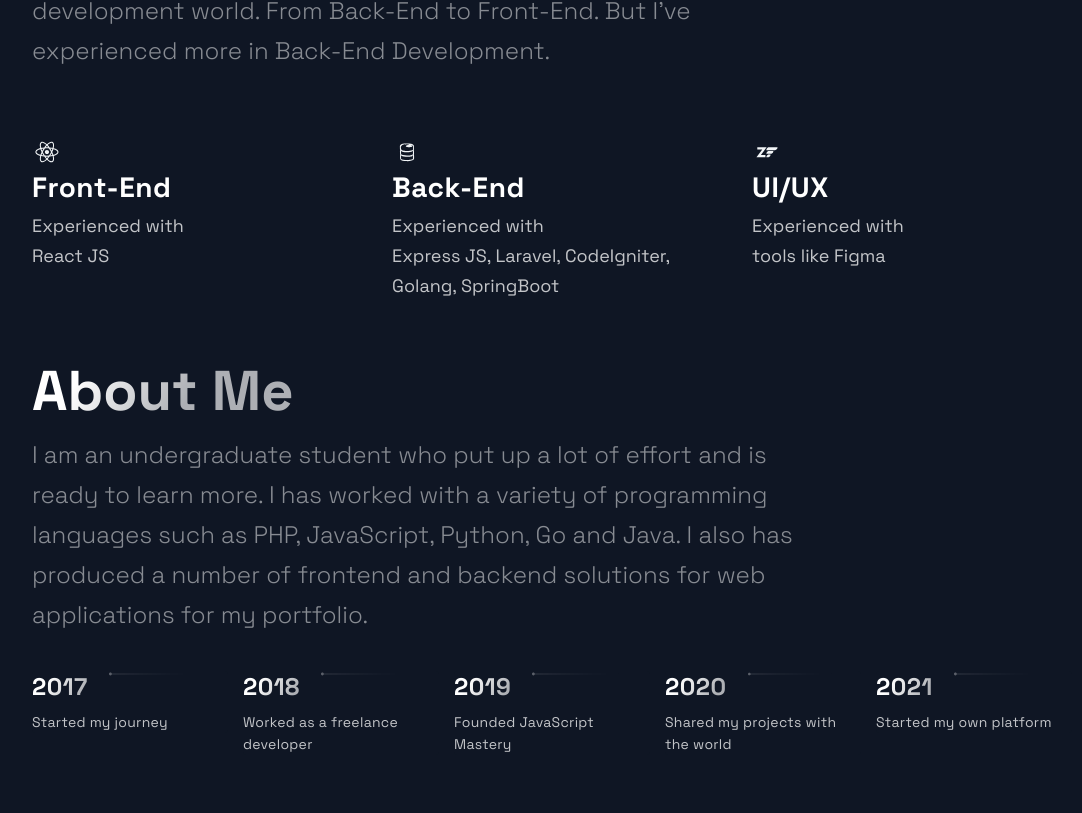
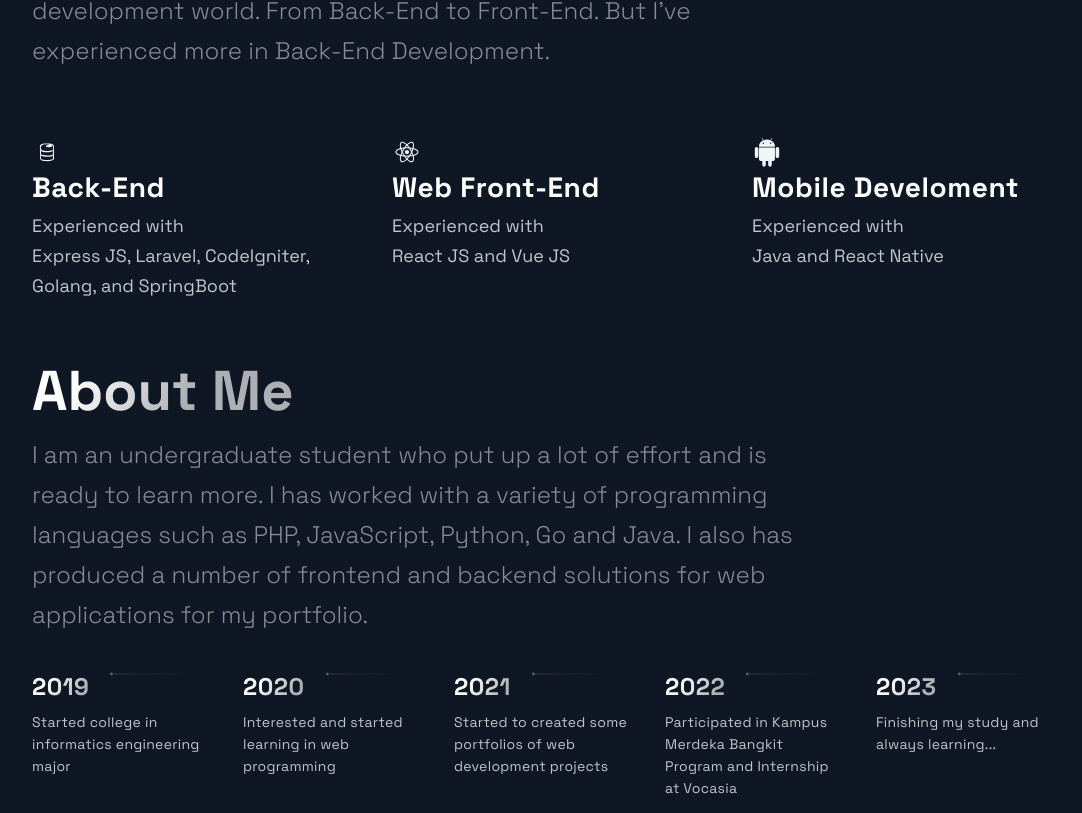
Before and after one commit to aldybw/react-portfolio, a Next.js app: page / in a window 1280 px wide. Shown: the part 2347-3160 px from the top of the page, without its empty margins (88-1170 px from the left). Built offline with nearby package versions, Linux system fonts and the light colour scheme.

Commit message:
fixed technologies and timeline

```diff
--- a/src/components/Technologies/Technologies.js
+++ b/src/components/Technologies/Technologies.js
@@ -1,5 +1,5 @@
 import React from "react";
-import { DiFirebase, DiReact, DiZend } from "react-icons/di";
+import { DiFirebase, DiReact, DiAndroid } from "react-icons/di";
 import {
   Section,
   SectionDivider,
@@ -27,37 +27,37 @@ const Technologies = () => (
     <List>
       <ListItem>
         <picture>
-          <DiReact size="3rem" />
-        </picture>
-        <ListContainer>
-          <ListTitle>Front-End</ListTitle>
-          <ListParagraph>
-            Experienced with <br />
-            React JS
-          </ListParagraph>
-        </ListContainer>
-      </ListItem>
-      <ListItem>
-        <picture>
           <DiFirebase size="3rem" />
         </picture>
         <ListContainer>
           <ListTitle>Back-End</ListTitle>
           <ListParagraph>
             Experienced with <br />
-            Express JS, Laravel, CodeIgniter, Golang, SpringBoot
+            Express JS, Laravel, CodeIgniter, Golang, and SpringBoot
           </ListParagraph>
         </ListContainer>
       </ListItem>
       <ListItem>
         <picture>
-          <DiZend size="3rem" />
+          <DiReact size="3rem" />
         </picture>
         <ListContainer>
-          <ListTitle>UI/UX</ListTitle>
+          <ListTitle>Web Front-End</ListTitle>
           <ListParagraph>
             Experienced with <br />
-            tools like Figma
+            React JS and Vue JS
+          </ListParagraph>
+        </ListContainer>
+      </ListItem>
+      <ListItem>
+        <picture>
+          <DiAndroid size="3rem" />
+        </picture>
+        <ListContainer>
+          <ListTitle>Mobile Develoment</ListTitle>
+          <ListParagraph>
+            Experienced with <br />
+            Java and React Native
           </ListParagraph>
         </ListContainer>
       </ListItem>
--- a/src/constants/constants.js
+++ b/src/constants/constants.js
@@ -42,9 +42,15 @@ export const projects = [
 ];
 
 export const TimeLineData = [
-  { year: 2017, text: "Started my journey" },
-  { year: 2018, text: "Worked as a freelance developer" },
-  { year: 2019, text: "Founded JavaScript Mastery" },
-  { year: 2020, text: "Shared my projects with the world" },
-  { year: 2021, text: "Started my own platform" },
+  { year: 2019, text: "Started college in informatics engineering major" },
+  { year: 2020, text: "Interested and started learning in web programming" },
+  {
+    year: 2021,
+    text: "Started to created some portfolios of web development projects",
+  },
+  {
+    year: 2022,
+    text: "Participated in Kampus Merdeka Bangkit Program and Internship at Vocasia",
+  },
+  { year: 2023, text: "Finishing my study and always learning..." },
 ];
```
